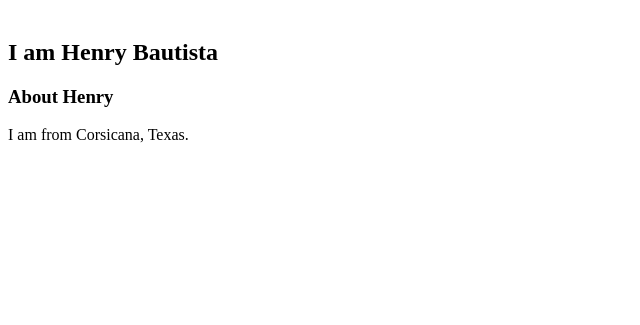
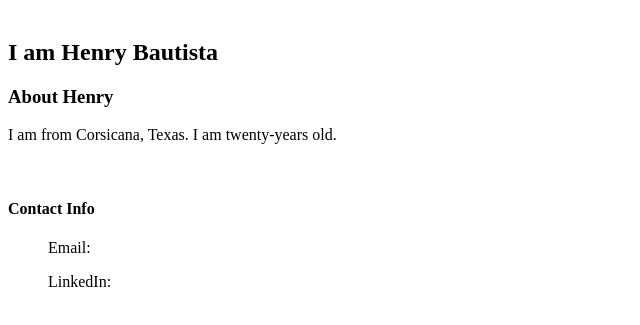
Before and after one commit to bautihen/bautihen.github.io, a plain HTML site: page index.html in a window 1280 px wide. Shown: the part 79-404 px from the top of the page, without its empty margins (0-640 px from the left). Drawn offline with Linux system fonts and the light colour scheme.

Commit message:
updating

```diff
--- a/index.html
+++ b/index.html
@@ -10,6 +10,10 @@
     <br>
     <h2>I am Henry Bautista</h2>
     <h3>About Henry</h3>
-    <p>I am from Corsicana, Texas.</p>
+    <p>I am from Corsicana, Texas. I am twenty-years old.</p>
+    <br>
+    <h4>Contact Info</h4>
+    <ul>Email:</ul>
+    <ul>LinkedIn:</ul>
 </body>
 </html>
```
